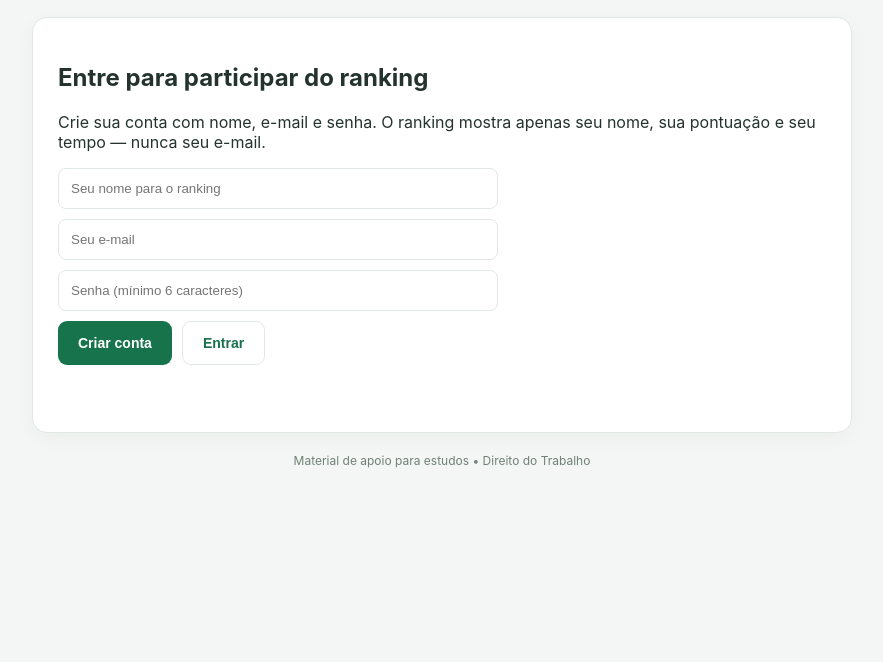
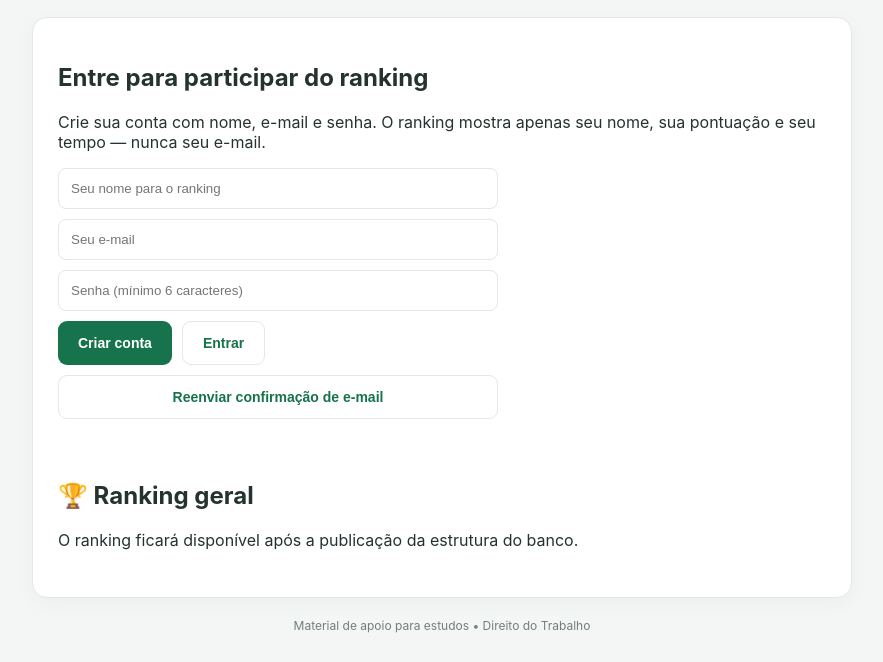
Before and after one commit to thallesmgt4/simulado-direito-trabalho, a plain HTML site: page index.html in a window 1280 px wide. Shown: the part 179-841 px from the top of the page, without its empty margins (198-1081 px from the left). Before the commit the page ends 800 px from the top, so only its background shows below. Drawn offline with nearby package versions, Linux system fonts and the light colour scheme; no server answers.

Commit message:
Keep public leaderboard visible and allow confirmation resend

```diff
--- a/index.html
+++ b/index.html
@@ -248,7 +248,7 @@ header p { color: #c5d9ce; margin: 0; font-size: 14px; }
     <input id="email" type="email" autocomplete="email" placeholder="Seu e-mail" style="padding:12px;border:1px solid var(--border);border-radius:8px;">
     <input id="password" type="password" autocomplete="current-password" placeholder="Senha (mínimo 6 caracteres)" style="padding:12px;border:1px solid var(--border);border-radius:8px;">
     <div style="display:flex;gap:10px;flex-wrap:wrap;"><button class="btn" id="signUpBtn">Criar conta</button><button class="btn secondary" id="signInBtn">Entrar</button></div>
-    <button class="btn secondary" id="resendBtn" style="display:none;">Reenviar confirmação de e-mail</button>
+    <button class="btn secondary" id="resendBtn">Reenviar confirmação de e-mail</button>
     <p id="authMessage" role="status" aria-live="polite"></p>
   </div>
 </section>
@@ -1026,7 +1026,7 @@ async function refreshAuthUI(session) {
   const confirmed = Boolean(currentUser?.email_confirmed_at);
   document.getElementById("authPanel").style.display = (!currentUser || !confirmed) ? "block" : "none";
   document.getElementById("signedInPanel").style.display = currentUser ? "block" : "none";
-  document.getElementById("leaderboardPanel").style.display = currentUser && confirmed ? "block" : "none";
+  document.getElementById("leaderboardPanel").style.display = "block";
   document.getElementById("quiz").style.display = "none";
   document.getElementById("result").style.display = "none";
   if (!currentUser) return;
```
